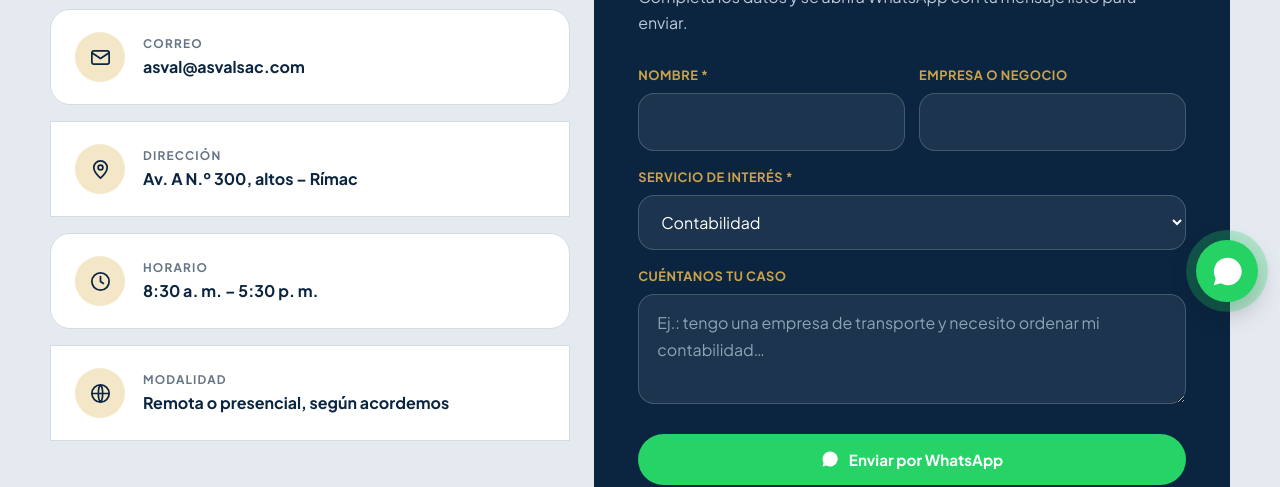
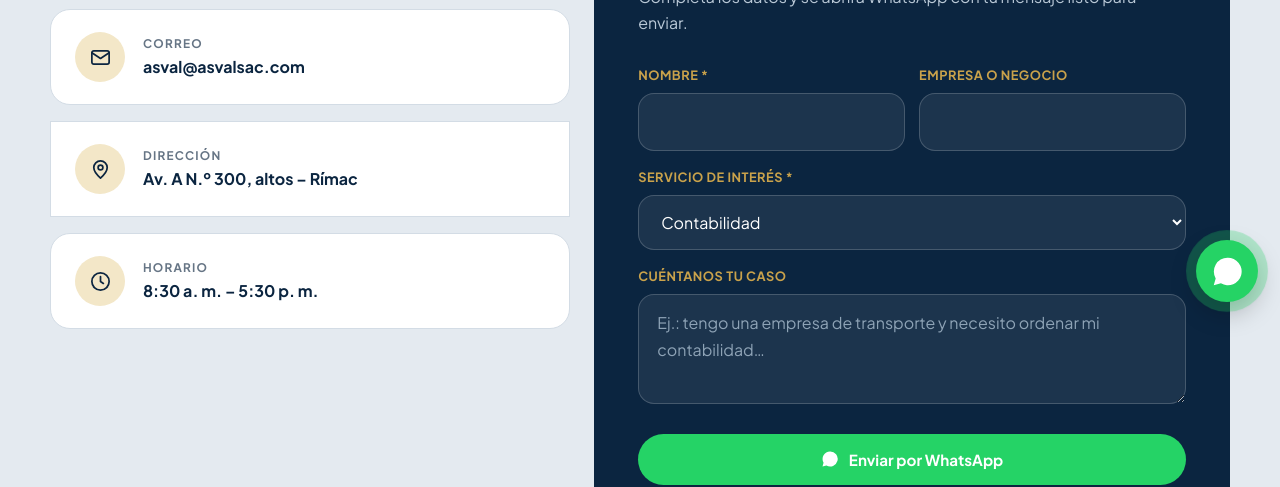
Before and after one commit to Carlosacee/asva, a plain HTML site: page contacto.html in a window 1280 px wide. Shown: the part 476-963 px from the top of the page. Drawn offline with Linux system fonts and the light colour scheme.

Commit message:
Update contacto.html

```diff
--- a/contacto.html
+++ b/contacto.html
@@ -9,6 +9,7 @@
 <link rel="icon" type="image/x-icon" href="favicon_asval/favicon.ico">
 <link rel="icon" type="image/png" sizes="32x32" href="favicon_asval/favicon-32x32.png">
 <link rel="apple-touch-icon" href="favicon_asval/apple-touch-icon.png">
+<link rel="manifest" href="favicon_asval/site.webmanifest">
 <link rel="preconnect" href="https://fonts.googleapis.com">
 <link rel="preconnect" href="https://fonts.gstatic.com" crossorigin>
 <link href="https://fonts.googleapis.com/css2?family=Plus+Jakarta+Sans:wght@400;500;600;700;800&display=swap" rel="stylesheet">
@@ -32,7 +33,6 @@
     <div class="ci"><div class="ico"><svg viewBox="0 0 24 24"><rect x="3" y="5" width="18" height="14" rx="2"/><path d="M3 7l9 6 9-6"/></svg></div><div><small>Correo</small><b><a href="mailto:asval@asvalsac.com">asval@asvalsac.com</a></b></div></div>
     <div class="ci"><div class="ico"><svg viewBox="0 0 24 24"><path d="M12 21s-7-6.2-7-11a7 7 0 0 1 14 0c0 4.8-7 11-7 11z"/><circle cx="12" cy="10" r="2.5"/></svg></div><div><small>Dirección</small><b>Av. A N.º 300, altos – Rímac</b></div></div>
     <div class="ci"><div class="ico"><svg viewBox="0 0 24 24"><circle cx="12" cy="12" r="9"/><path d="M12 7v5l3 2"/></svg></div><div><small>Horario</small><b>8:30 a. m. – 5:30 p. m.</b></div></div>
-    <div class="ci"><div class="ico"><svg viewBox="0 0 24 24"><circle cx="12" cy="12" r="9"/><path d="M3 12h18M12 3c3 3 3 15 0 18M12 3c-3 3-3 15 0 18"/></svg></div><div><small>Modalidad</small><b>Remota o presencial, según acordemos</b></div></div>
   </div>
   <form class="quote reveal" id="quote-form">
     <h2>Solicita tu asesoría</h2>
```
